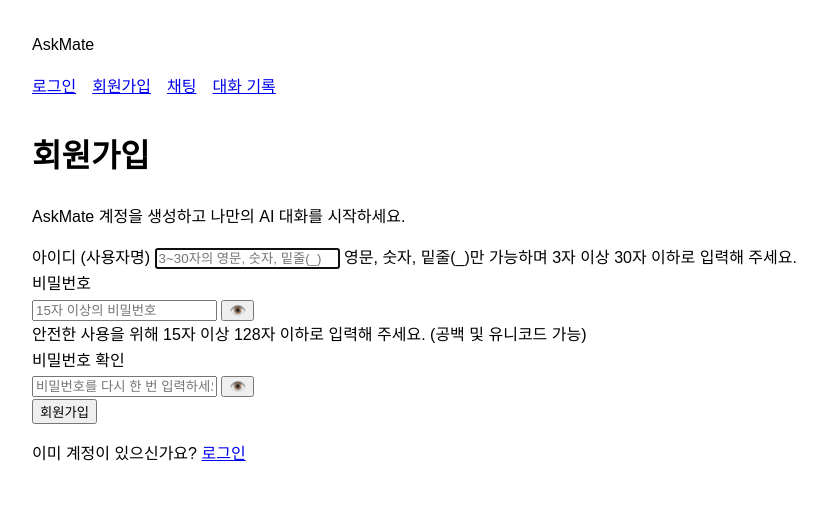
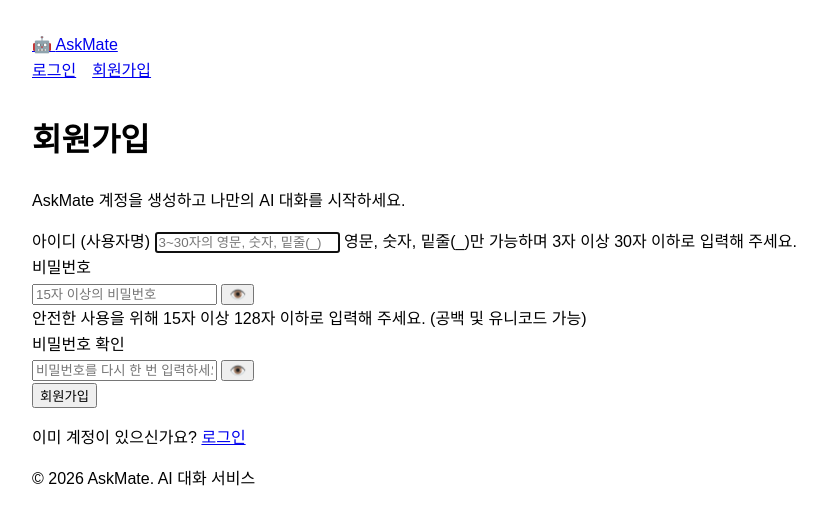
Before and after one commit to seven2762/Codyssey-TermProject, a FastAPI app: page /signup in a window 1280 px wide. Shown: the top 525 px of the page, without its empty margins (208-1035 px from the left). Run offline with FastAPI, Linux system fonts and the light colour scheme; parts of the project's set-up code (start-up, migrations or seed data) failed here and were passed over.

Commit message:
feat: 공통 레이아웃 템플릿 base.html 작성 및 헤더·네비게이션 구성

```diff
--- a/backend/app/templates/base.html
+++ b/backend/app/templates/base.html
@@ -5,18 +5,43 @@
     <meta name="viewport" content="width=device-width, initial-scale=1">
     <title>{% block title %}AskMate{% endblock %} | AskMate</title>
     <link rel="stylesheet" href="{{ url_for('static', path='/css/style.css') }}">
-    <script src="{{ url_for('static', path='/js/main.js') }}" defer></script>
+    <script src="{{ url_for('static', path='/js/common.js') }}" defer></script>
+    {% block scripts %}{% endblock %}
 </head>
 <body>
-    <header>
-        <p>AskMate</p>
-        <nav aria-label="주 메뉴">
-            <a href="{{ url_for('login_page') }}">로그인</a>
-            <a href="{{ url_for('signup_page') }}">회원가입</a>
-            <a href="{{ url_for('chat_page') }}">채팅</a>
-            <a href="{{ url_for('history_page') }}">대화 기록</a>
-        </nav>
+    <header class="app-header">
+        <div class="header-inner">
+            <a href="{% if user %}{{ url_for('chat_page') }}{% else %}{{ url_for('login_page') }}{% endif %}" class="brand-logo">
+                <span class="logo-icon">🤖</span>
+                <span class="logo-text">AskMate</span>
+            </a>
+            <nav class="nav-menu" aria-label="주 메뉴">
+                {% if user %}
+                <a href="{{ url_for('chat_page') }}" class="nav-link {% if request.url.path == '/chat' %}active{% endif %}">채팅</a>
+                <a href="{{ url_for('history_page') }}" class="nav-link {% if request.url.path == '/history' %}active{% endif %}">대화 기록</a>
+                <div class="user-profile-menu">
+                    <span class="user-badge" title="로그인 사용자">
+                        <span class="user-avatar">👤</span>
+                        <strong class="user-name" id="navUsername">{{ user.username }}</strong>
+                    </span>
+                    <button type="button" class="btn btn-outline btn-sm logout-btn" id="navLogoutBtn">로그아웃</button>
+                </div>
+                {% else %}
+                <a href="{{ url_for('login_page') }}" class="nav-link {% if request.url.path == '/login' %}active{% endif %}">로그인</a>
+                <a href="{{ url_for('signup_page') }}" class="nav-link {% if request.url.path == '/signup' %}active{% endif %}">회원가입</a>
+                {% endif %}
+            </nav>
+        </div>
     </header>
-    <main>{% block content %}{% endblock %}</main>
+
+    <main class="main-content">
+        {% block content %}{% endblock %}
+    </main>
+
+    <footer class="app-footer">
+        <div class="footer-inner">
+            <p>&copy; 2026 AskMate. AI 대화 서비스</p>
+        </div>
+    </footer>
 </body>
 </html>
```
